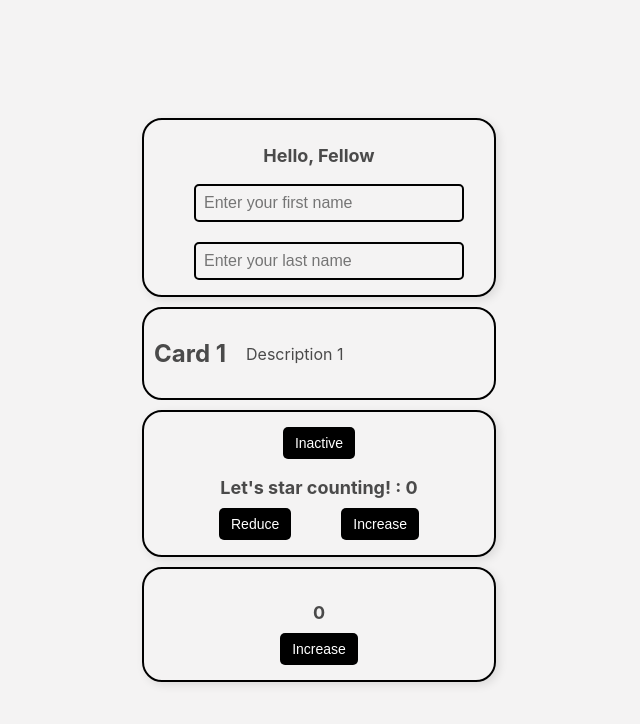
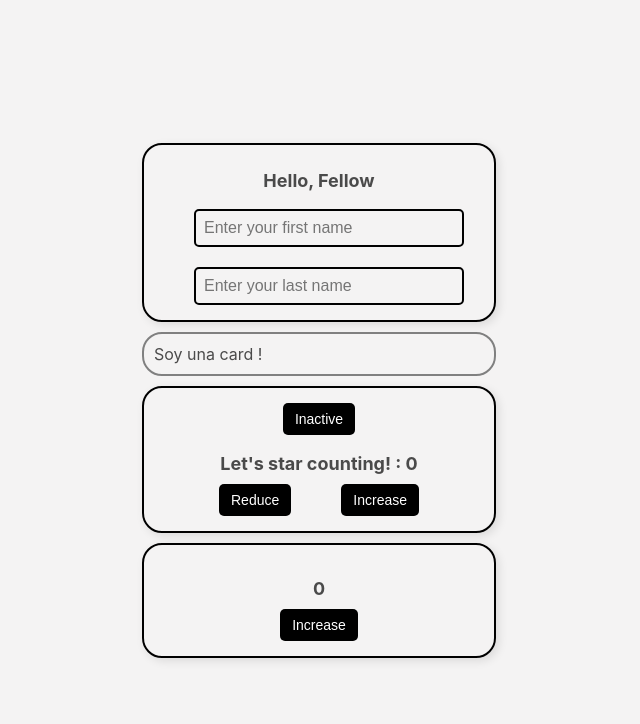
Before and after one commit to hectorflores28/reactjs-course, a React (Create React App) app: page / in a window 1280 px wide. Shown: the top 724 px of the page, without its empty margins (321-961 px from the left). Built offline with nearby package versions, Linux system fonts and the light colour scheme; the HTML template or start-up script is replaced by a standard one.

Commit message:
Estilos Modulos CSS

```diff
--- a/package.json
+++ b/package.json
@@ -10,6 +10,7 @@
     "react": "^19.0.0",
     "react-dom": "^19.0.0",
     "react-scripts": "5.0.1",
+    "sass": "^1.85.1",
     "web-vitals": "^2.1.4"
   },
   "scripts": {
--- a/src/App.js
+++ b/src/App.js
@@ -1,5 +1,6 @@
 import './App.css';
-import Card from './components/Card.jsx'
+// import Card from './components/Card.jsx'
+import Card from './components/Card/Card.jsx'
 import Counter from './components/Counter.jsx'
 import CounterWithEffect from './components/CounterWIthEffect.jsx';
 import NameForm from './components/NameForm.jsx';
--- /dev/null
+++ b/src/components/Card/Card.jsx
@@ -0,0 +1,12 @@
+import styles from './Card.module.css'
+
+const Card = () => {
+    return (
+        <div className={styles.borde}>
+            Soy una card !
+        </div>
+    )
+}
+
+
+export default Card;
--- /dev/null
+++ b/src/components/Card/Card.module.css
@@ -0,0 +1,9 @@
+.borde {
+    border: 2px solid grey;
+    border-radius: 20px;
+    margin: 10px;
+    padding: 10px;
+    align-items: center;
+    display: flex;
+    gap: 20px;
+}
```
Also changed, not shown: src/components/Card/Card.css (added, +9 -0 lines), 1 other file (tests, documents, lock files or other folders).
